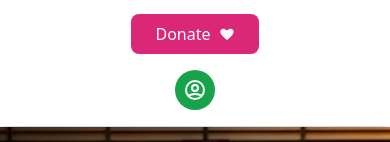
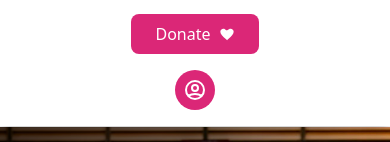
Before and after one commit to radytrainer/lotusoutreach-cambodia, a Vue app: page / in a window 390 px wide. Both pictures are taken after a click on the button 362 px from the left and 32 px from the top of the page. Shown: the part 307-449 px from the top of the page. Built offline with nearby package versions, Linux system fonts and the light colour scheme.

Commit message:
feal(feature/home): added the function login in navbar[LOC-120]

```diff
--- a/src/components/Auth/LoginPopup.vue
+++ b/src/components/Auth/LoginPopup.vue
@@ -14,7 +14,7 @@
           Back
         </button>
         <h2 class="text-xl font-semibold text-gray-800">Login</h2>
-        <div class="w-12"></div> <!-- Spacer for centering -->
+        <div class="w-12"></div>
       </div>
 
       <!-- Form section -->
@@ -73,7 +73,6 @@ const errorMessage = ref('');
 const isLoggedIn = inject('isLoggedIn');
 const router = useRouter();
 
-// Initialize from localStorage on mount
 if (localStorage.getItem('isLoggedIn') === 'true') {
   isLoggedIn.value = true;
   showPopup.value = false;
@@ -82,7 +81,6 @@ if (localStorage.getItem('isLoggedIn') === 'true') {
   }
 }
 
-// Watch route changes and localStorage
 watch(() => router.currentRoute.value.path, () => {
   const storedLogin = localStorage.getItem('isLoggedIn') === 'true';
   if (storedLogin && router.currentRoute.value.path === '/login') {
@@ -94,13 +92,11 @@ watch(() => router.currentRoute.value.path, () => {
   }
 });
 
-// Back button functionality
 const goBack = () => {
   showPopup.value = false;
   router.push('/');
 };
 
-// Verify username
 const verifyUsername = () => {
   if (!username.value.trim()) {
     errorMessage.value = 'Please enter a username';
@@ -118,7 +114,6 @@ const verifyUsername = () => {
   }
 };
 
-// Logout functionality
 const logout = () => {
   isLoggedIn.value = false;
   localStorage.setItem('isLoggedIn', 'false');
--- a/src/components/Navbar.vue
+++ b/src/components/Navbar.vue
@@ -11,7 +11,7 @@
           alt="Lotus Outreach Logo"
           class="w-12 h-12 md:w-10 md:h-10"
         />
-        <h1 class="text-base md:text-2xl font-bold text-blue-600 ">
+        <h1 class="text-base md:text-2xl font-bold text-blue-600">
           Lotus Outreach Cambodia
         </h1>
       </div>
@@ -44,10 +44,10 @@
               <path stroke-linecap="round" stroke-linejoin="round" stroke-width="2" d="M5.121 17.804A13.937 13.937 0 0112 16c2.5 0 4.847.655 6.879 1.804M15 10a3 3 0 11-6 0 3 3 0 016 0zm6 2a9 9 0 11-18 0 9 9 0 0118 0z"/>
             </svg>
           </button>
-          <!-- Dropdown for logged-in users -->
+          <!-- Dropdown for logged-in users on /admin -->
           <transition name="dropdown-fade">
             <div
-              v-if="isLoggedIn && showDropdown"
+              v-if="isLoggedIn && showDropdown && isAdminRoute"
               class="absolute right-0 mt-2 w-48 bg-white rounded-lg shadow-lg border border-gray-100 py-2 z-50"
             >
               <button
@@ -72,10 +72,10 @@
               <path stroke-linecap="round" stroke-linejoin="round" stroke-width="2" d="M5.121 17.804A13.937 13.937 0 0112 16c2.5 0 4.847.655 6.879 1.804M15 10a3 3 0 11-6 0 3 3 0 016 0zm6 2a9 9 0 11-18 0 9 9 0 0118 0z"/>
             </svg>
           </button>
-          <!-- Dropdown for logged-in users (mobile) -->
+          <!-- Dropdown for logged-in users on /admin (mobile) -->
           <transition name="dropdown-fade">
             <div
-              v-if="isLoggedIn && showDropdown"
+              v-if="isLoggedIn && showDropdown && isAdminRoute"
               class="absolute right-0 mt-2 w-48 bg-white rounded-lg shadow-lg border border-gray-100 py-2 z-50"
             >
               <button
@@ -125,15 +125,25 @@
               </svg>
             </RouterLink>
           </li>
-          <li class="flex justify-center">
+          <!-- Show login/logout button in mobile menu -->
+          <li v-if="isAdminRoute && isLoggedIn" class="flex justify-center">
             <button
-              @click="toggleMobileMenu; toggleDropdown()"
-              class="w-10 h-10 bg-green-600 rounded-full flex items-center justify-center hover:bg-pink-700 transition-colors"
+              @click="handleLogout"
+              class="w-full text-center px-4 py-2 text-gray-800 hover:bg-gray-100 transition-colors"
+            >
+              Logout
+            </button>
+          </li>
+          <li v-else class="flex justify-center">
+            <RouterLink
+              to="/login"
+              @click="toggleMobileMenu"
+              class="w-10 h-10 bg-pink-600 rounded-full flex items-center justify-center hover:bg-pink-700 transition-colors"
             >
               <svg class="w-6 h-6 text-white" fill="none" stroke="currentColor" viewBox="0 0 24 24">
                 <path stroke-linecap="round" stroke-linejoin="round" stroke-width="2" d="M5.121 17.804A13.937 13.937 0 0112 16c2.5 0 4.847.655 6.879 1.804M15 10a3 3 0 11-6 0 3 3 0 016 0zm6 2a9 9 0 11-18 0 9 9 0 0118 0z"/>
               </svg>
-            </button>
+            </RouterLink>
           </li>
         </ul>
       </div>
@@ -142,7 +152,7 @@
 </template>
 
 <script setup>
-import { ref, inject } from "vue";
+import { ref, computed, inject } from "vue";
 import { useRoute, useRouter } from "vue-router";
 
 const mobileMenuOpen = ref(false);
@@ -150,6 +160,8 @@ const showDropdown = ref(false);
 const route = useRoute();
 const router = useRouter();
 const isLoggedIn = inject('isLoggedIn');
+
+const isAdminRoute = computed(() => route.path === '/admin');
 
 const isActive = (path) => route.path === path;
 
@@ -163,6 +175,8 @@ const toggleMobileMenu = () => {
 const toggleDropdown = () => {
   if (!isLoggedIn.value) {
     router.push('/login');
+  } else if (!isAdminRoute.value) {
+    router.push('/admin');
   } else {
     showDropdown.value = !showDropdown.value;
   }
```
